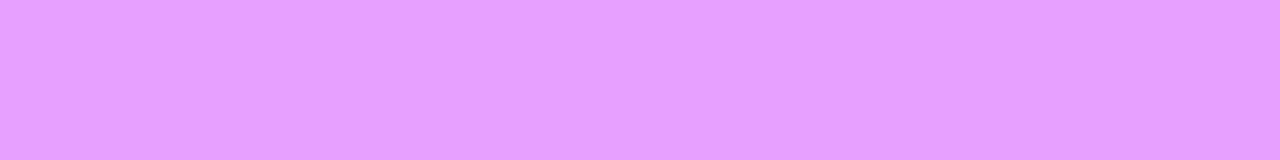
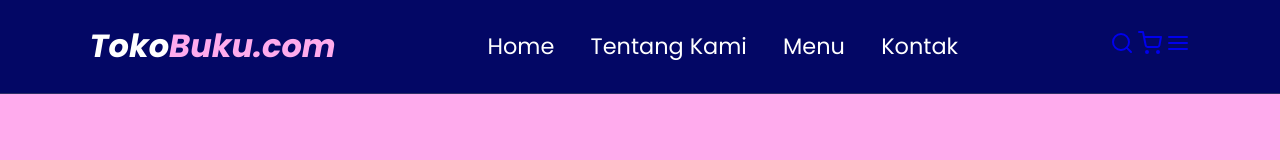
Before and after one commit to ThreeWulan/website-baru, a plain HTML site: page Html/Index.html in a window 1280 px wide. Drawn offline with nearby package versions, Linux system fonts and the light colour scheme.

Commit message:
Mengubah html dan css

```diff
--- a/Css/style.css
+++ b/Css/style.css
@@ -1,6 +1,6 @@
 :root {
-  --primary: #356e95;
-  --bg: #e7a0ff;
+  --primary: #030765;
+  --bg: #ffabed;
   --prim: #846c98;
   --fnt: #15252f;
 }
@@ -20,3 +20,37 @@ body {
   background-color: var(--bg);
   color: var(--fnt);
 }
+
+/* Navbar */
+
+.navbar {
+  display: flex;
+  justify-content: space-between;
+  align-items: center;
+  padding: 1.4rem 7%;
+  background-color: #030765;
+  border-bottom: 1px solid #2d2f68;
+  position: fixed;
+  top: 0;
+  left: 0;
+  right: 0;
+  z-index: 9999;
+}
+
+.navbar .navbar-logo {
+  font-size: 2rem;
+  font-weight: 700;
+  color: #fff;
+  font-style: italic;
+}
+
+.navbar .navbar-logo span {
+  color: var(--bg);
+}
+
+.navbar .navbar-nav a {
+  color: #fff;
+  display: inline-block;
+  font-size: 1.4rem;
+  margin: 0 1rem;
+}
--- a/Html/Index.html
+++ b/Html/Index.html
@@ -9,7 +9,7 @@
     <link rel="preconnect" href="https://fonts.googleapis.com" />
     <link rel="preconnect" href="https://fonts.gstatic.com" crossorigin />
     <link
-      href="https://fonts.googleapis.com/css2?family=Poppins:wght@100;300;400;700&display=swap"
+      href="https://fonts.googleapis.com/css2?family=Poppins:ital,wght@0,100;0,300;0,400;0,700;1,700&display=swap"
       rel="stylesheet"
     />
 
@@ -20,6 +20,23 @@
     <link rel="stylesheet" href="/Css/style.css" />
   </head>
   <body>
+    <!-- Navbar start -->
+    <nav class="navbar">
+      <a href="#" class="navbar-logo">Toko<span>Buku.com</span></a>
+
+      <div class="navbar-nav">
+        <a href="#">Home</a>
+        <a href="#about">Tentang Kami</a>
+        <a href="#menu">Menu</a>
+        <a href="#contact">Kontak</a>
+      </div>
+      <div class="navbar-extra">
+        <a href="#" id="search"><i data-feather="search"></i></a>
+        <a href="#" id="shopping cart"><i data-feather="shopping-cart"></i></a>
+        <a href="#" id="hamburger-menu"><i data-feather="menu"></i></a>
+      </div>
+    </nav>
+    <!-- Navbar end -->
     <!-- Icons -->
     <script>
       feather.replace();
```
